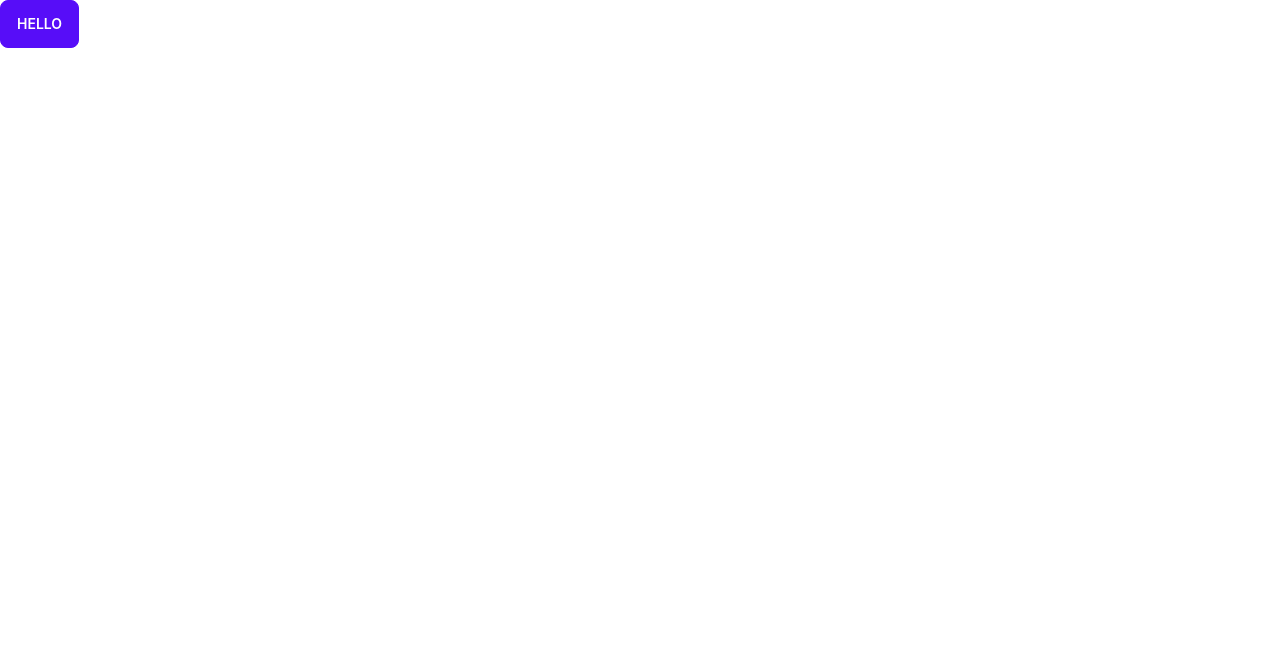
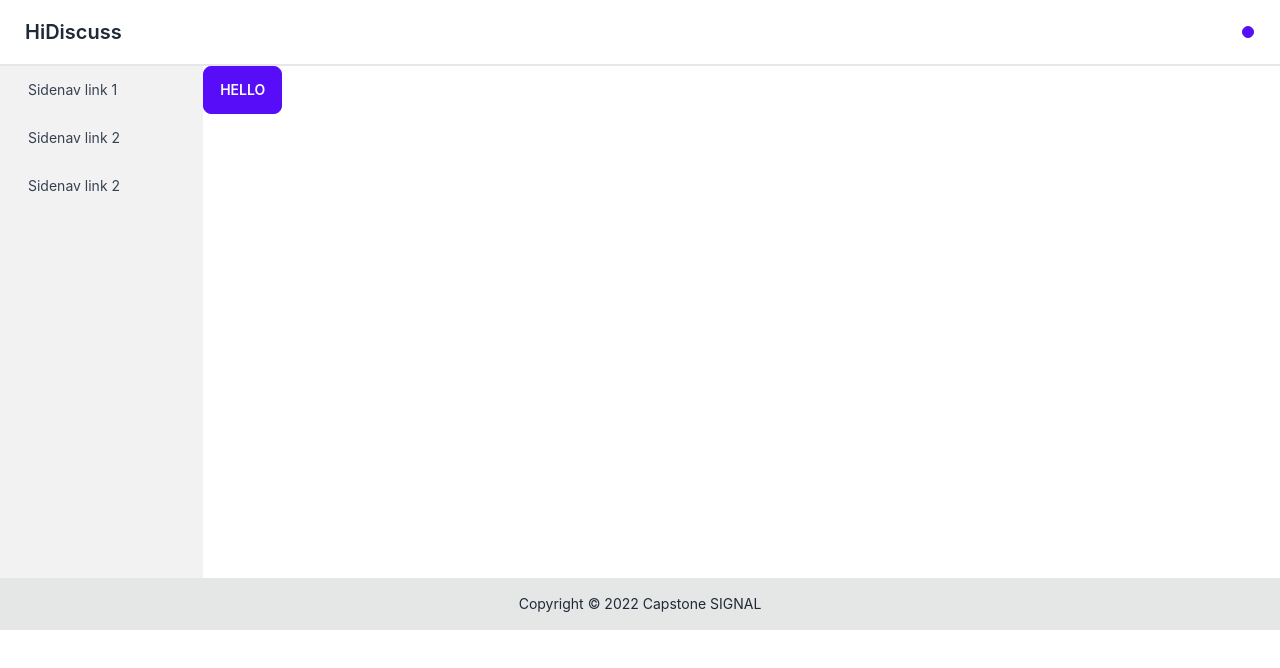
Before and after one commit to capstone-signal/frontend, a Next.js app: page / in a window 1280 px wide. Shown: the top 668 px of the page. Built offline with nearby package versions, Linux system fonts and the light colour scheme.

Commit message:
feat: layout basic setting

```diff
--- /dev/null
+++ b/components/footer.tsx
@@ -0,0 +1,11 @@
+import React, { FunctionComponent } from 'react'
+
+const Footer: FunctionComponent = () => (
+	<footer className="footer footer-center p-4 bg-base-300 text-base-content">
+		<div>
+			<p>Copyright © 2022 Capstone SIGNAL</p>
+		</div>
+	</footer>
+)
+
+export default Footer
--- /dev/null
+++ b/components/header.tsx
@@ -0,0 +1,18 @@
+import React, { FunctionComponent } from 'react'
+
+const Header: FunctionComponent = () => (
+	<div className="navbar bg-base-100 border-b-2">
+		<div className="flex-1">
+			<a className="btn btn-ghost normal-case text-xl">HiDiscuss</a>
+		</div>
+		<div className="navbar-end">
+			<button className="btn btn-ghost btn-circle">
+				<div className="indicator">
+					<span className="badge badge-xs badge-primary indicator-item"></span>
+				</div>
+			</button>
+		</div>
+	</div>
+)
+
+export default Header
--- /dev/null
+++ b/components/layout.tsx
@@ -0,0 +1,22 @@
+import Header from './header'
+import Footer from './footer'
+import Sidebar from './sidebar'
+
+interface LayoutProps {
+	children: React.ReactNode
+}
+
+function Layout({ children }: LayoutProps) {
+	return (
+		<>
+			<Header />
+			<div className="flex flew-row">
+				<Sidebar />
+				<main className="w-full">{children}</main>
+			</div>
+			<Footer />
+		</>
+	)
+}
+
+export default Layout
--- /dev/null
+++ b/components/sidebar.tsx
@@ -0,0 +1,25 @@
+import React, { FunctionComponent } from 'react'
+
+const Sidebar: FunctionComponent = () => (
+	<div className="w-60 h-[32rem] bg-base-200 px-1">
+		<ul className="relative">
+			<li className="relative">
+				<a className="flex items-center text-sm py-4 px-6 h-12 overflow-hidden text-gray-700 text-ellipsis whitespace-nowrap rounded hover:text-gray-900 hover:bg-gray-300 transition duration-300 ease-in-out">
+					Sidenav link 1
+				</a>
+			</li>
+			<li className="relative">
+				<a className="flex items-center text-sm py-4 px-6 h-12 overflow-hidden text-gray-700 text-ellipsis whitespace-nowrap rounded hover:text-gray-900 hover:bg-gray-300 transition duration-300 ease-in-out">
+					Sidenav link 2
+				</a>
+			</li>
+			<li className="relative">
+				<a className="flex items-center text-sm py-4 px-6 h-12 overflow-hidden text-gray-700 text-ellipsis whitespace-nowrap rounded hover:text-gray-900 hover:bg-gray-300 transition duration-300 ease-in-out">
+					Sidenav link 2
+				</a>
+			</li>
+		</ul>
+	</div>
+)
+
+export default Sidebar
--- a/package.json
+++ b/package.json
@@ -9,11 +9,12 @@
     "lint": "next lint"
   },
   "dependencies": {
+    "@types/next": "^9.0.0",
     "@uiw/react-md-editor": "^3.11.2",
     "autoprefixer": "^10.4.4",
     "daisyui": "^2.13.6",
     "monaco-editor": "^0.33.0",
-    "next": "12.1.1",
+    "next": "^12.1.1",
     "node-sass": "^7.0.1",
     "postcss": "^8.4.12",
     "react": "17.0.2",
--- a/pages/_app.tsx
+++ b/pages/_app.tsx
@@ -1,8 +1,15 @@
 import '../styles/globals.css'
 import type { AppProps } from 'next/app'
+import Layout from '../components/layout'
 
 function MyApp({ Component, pageProps }: AppProps) {
-	return <Component {...pageProps} />
+	return (
+		<div>
+			<Layout>
+				<Component {...pageProps} />
+			</Layout>
+		</div>
+	)
 }
 
 export default MyApp
```
Also changed, not shown: 2 other files (tests, documents, lock files or other folders).
